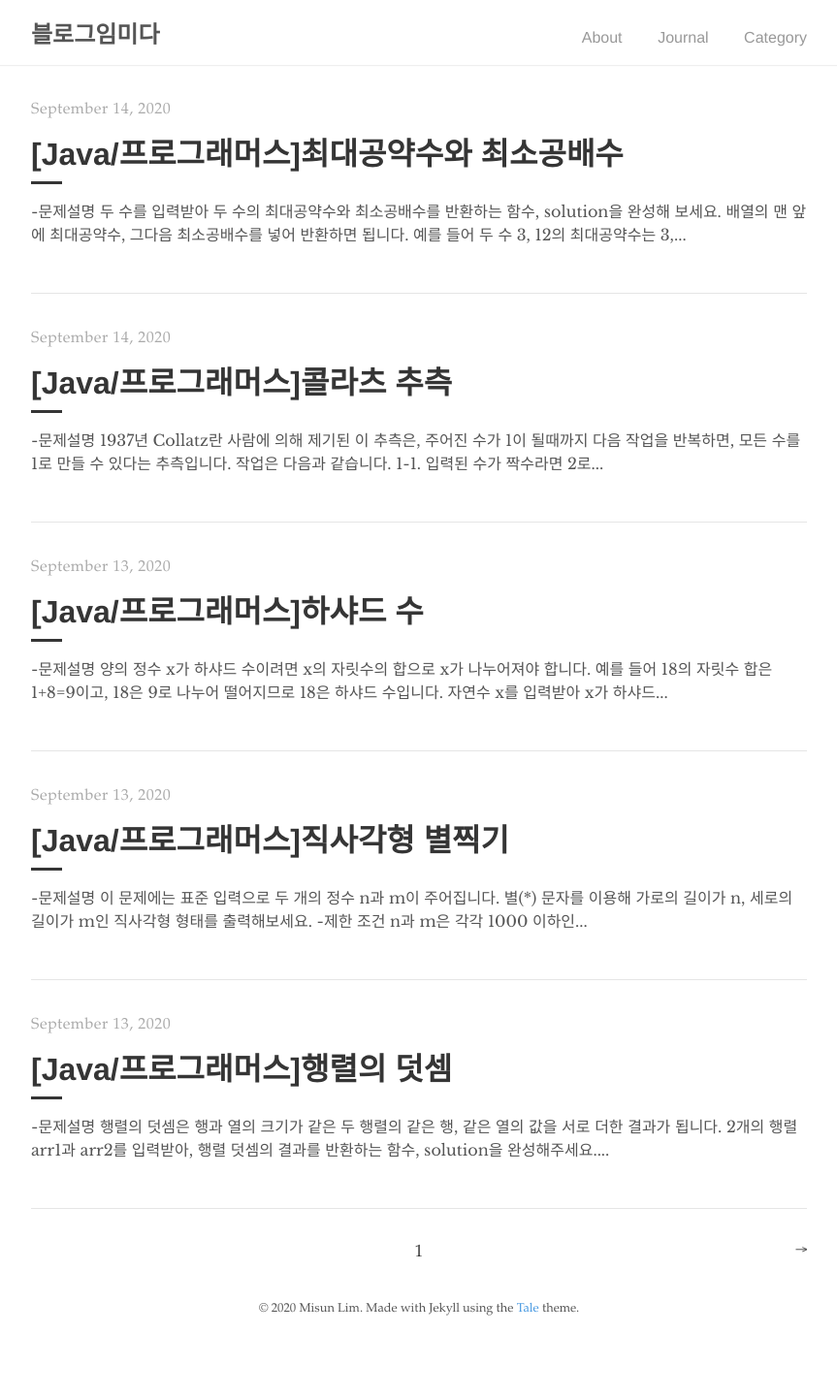
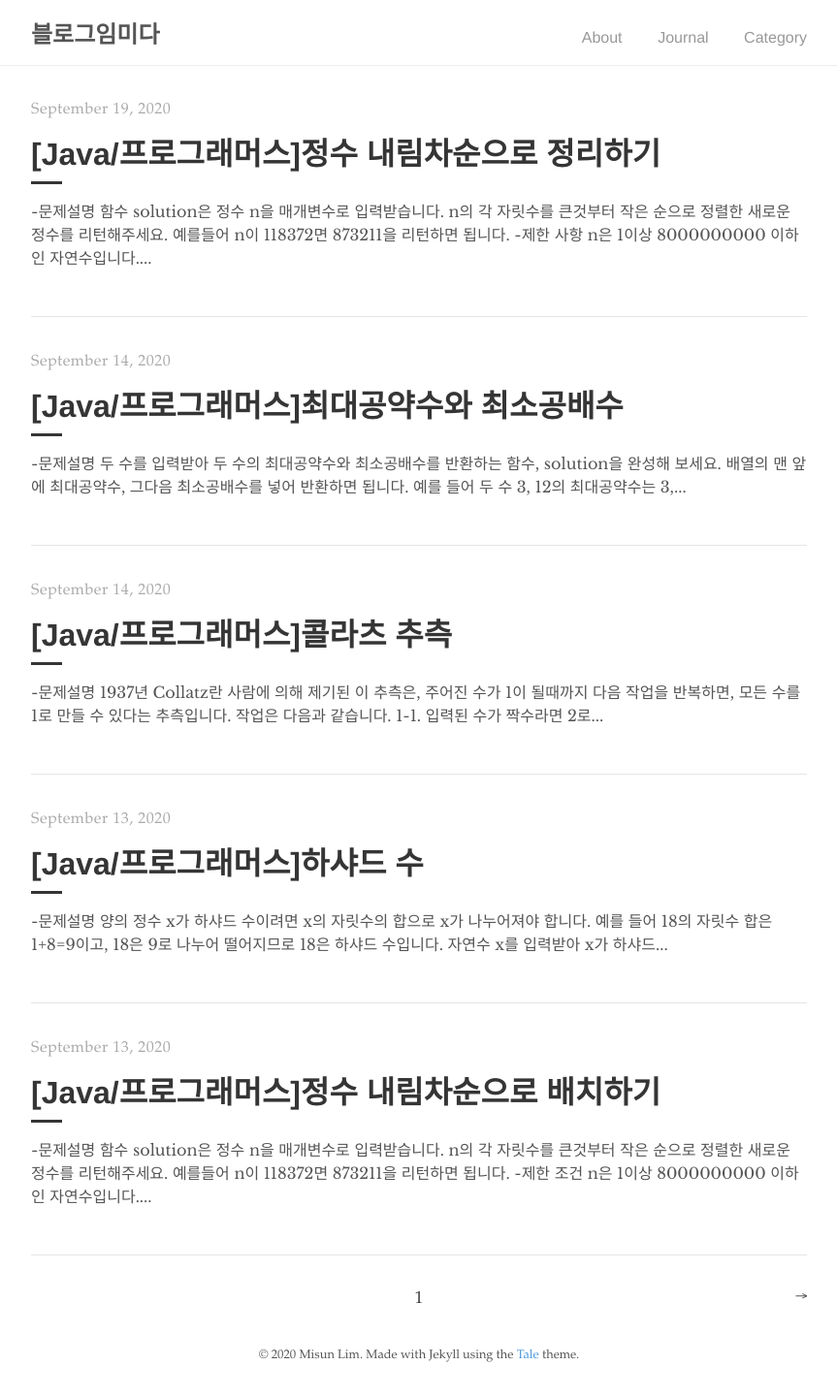
Before and after one commit to misun0608/misun0608.github.io, a Jekyll site: the page built from index.html, in a window 1280 px wide. Shown: the whole page at 97% size, without its empty margins (208-1071 px from the left). Built offline with Jekyll 4.4.1, drawn with Linux system fonts in a browser that asks for light colours; the list of posts is cut into pages by our own code; before the commit the page ends 1393 px from its top, so only the background shows below that.

Commit message:
docs: add post 코딩테스트 18 업로드

````diff
--- a/_posts/2020-09-13-coding_prac_14.md
+++ b/_posts/2020-09-13-coding_prac_14.md
@@ -1,17 +1,18 @@
 ---
 layout: post
-title:  "[Java/프로그래머스]직사각형 별찍기"
+title:  "[Java/프로그래머스]정수 내림차순으로 배치하기"
 author: "Misun"
 categories: [ Coding_test ]
 comments: true
 ---
 ```
 -문제설명
-이 문제에는 표준 입력으로 두 개의 정수 n과 m이 주어집니다.
-별(*) 문자를 이용해 가로의 길이가 n, 세로의 길이가 m인 직사각형 형태를 출력해보세요.
+함수 solution은 정수 n을 매개변수로 입력받습니다.
+n의 각 자릿수를 큰것부터 작은 순으로 정렬한 새로운 정수를 리턴해주세요.
+예를들어 n이 118372면 873211을 리턴하면 됩니다.
 
 -제한 조건
-n과 m은 각각 1000 이하인 자연수입니다.
+n은 1이상 8000000000 이하인 자연수입니다.
 ```
 <b>입력</b>
 ![Image with caption](../img/Coding/14_1.png "input")
--- /dev/null
+++ b/_posts/2020-09-19-coding_prac_18.md
@@ -0,0 +1,52 @@
+---
+layout: post
+title:  "[Java/프로그래머스]정수 내림차순으로 정리하기"
+author: "Misun"
+categories: [ Coding_test ]
+comments: true
+---
+```
+-문제설명
+함수 solution은 정수 n을 매개변수로 입력받습니다.
+n의 각 자릿수를 큰것부터 작은 순으로 정렬한 새로운 정수를 리턴해주세요.
+예를들어 n이 118372면 873211을 리턴하면 됩니다.
+
+-제한 사항
+n은 1이상 8000000000 이하인 자연수입니다.
+```
+<b>입출력 예</b>
+![Image with caption](../img/Coding/18.png "output")
+<br />
+
+일단 n의 길이를 구하고 배열에 넣고<br />
+내림차순으로 정열하는 reverseOrder를 이용했다.<br />
+근데 왜 오류가 나지ㅠㅠ<br />
+
+```java
+import.java.util.Arrays;
+import.java.util.Collections;
+
+class Solution {
+    public long solution(long n) {
+        long answer = 0;
+
+        // n의 길이를 구한다
+        int length = Long.toString(n).split("").length;
+        String[] arr = new String[length];
+
+        // 하나씩 배열에 넣어줌
+        arr = Long.toString(n).split("");
+
+        // 내림차순 정렬
+        Arrays.sort(arr,Collections.reverseOrder());
+
+        String tmp = "";
+        for(int i=0; i<length; i++){
+            tmp += (long)Integer.parseInt(array[i]);
+        }
+
+        answer = Long.parseLong(tmp);
+        return answer;
+    }
+}
+```
````
Also changed, not shown: img/Coding/18.png (added).
